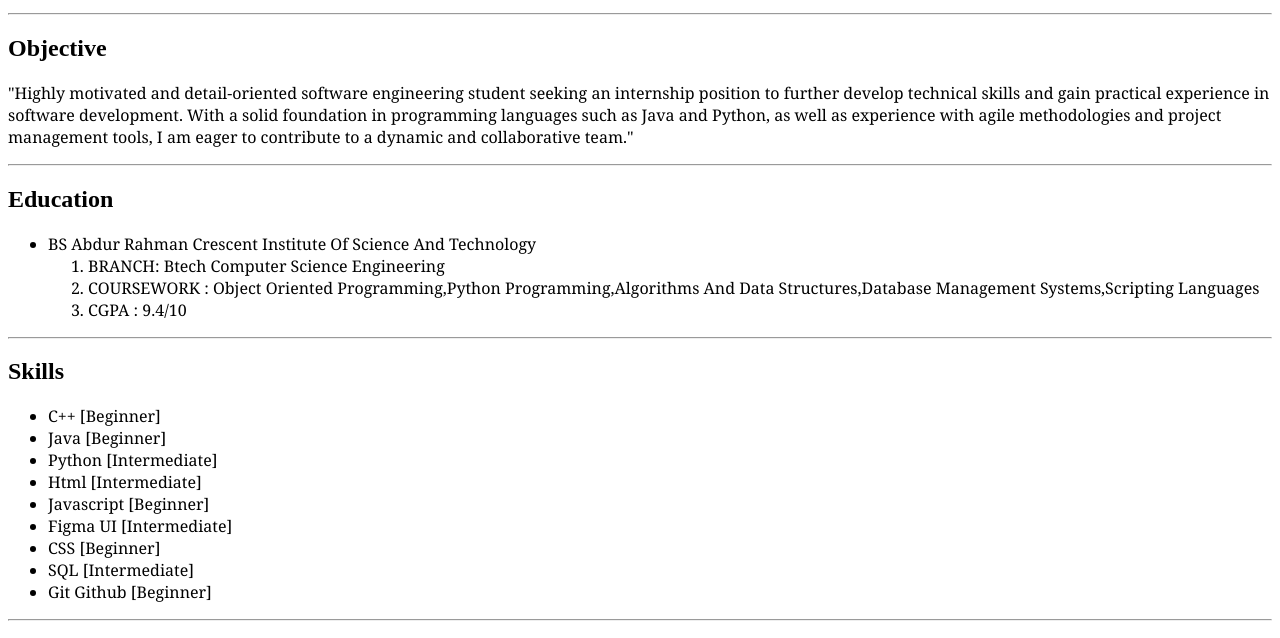
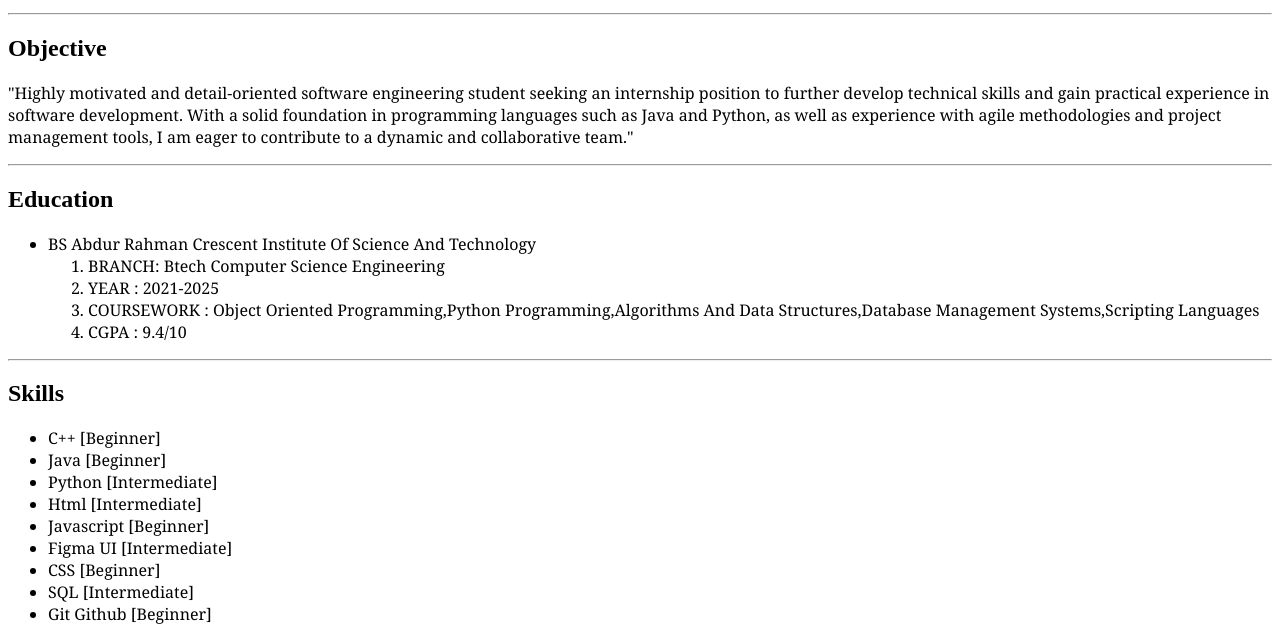
Before and after one commit to sheikahamed123/myresume, a plain HTML site: page index.html in a window 1280 px wide. Shown: the part 101-739 px from the top of the page. Drawn offline with Linux system fonts and the light colour scheme.

Commit message:
Update index.html

```diff
--- a/index.html
+++ b/index.html
@@ -27,6 +27,7 @@
     <li>BS Abdur Rahman Crescent Institute Of Science And Technology
         <ol>
              <li>BRANCH: Btech Computer Science Engineering</li>
+            <li>YEAR : 2021-2025</li>
                 <li>COURSEWORK : Object Oriented Programming,Python Programming,Algorithms And Data Structures,Database Management Systems,Scripting Languages</li>
                 <li>CGPA : 9.4/10</li>
             </ol>
```
